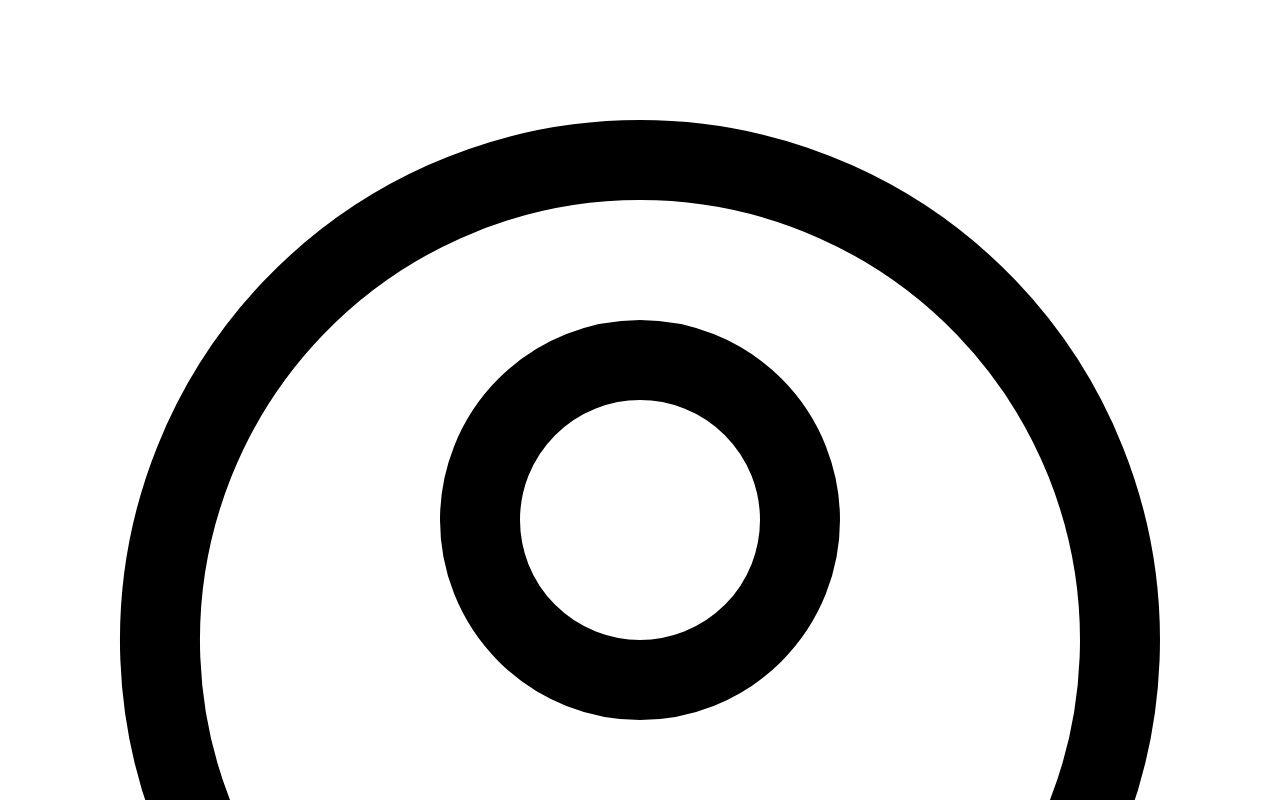
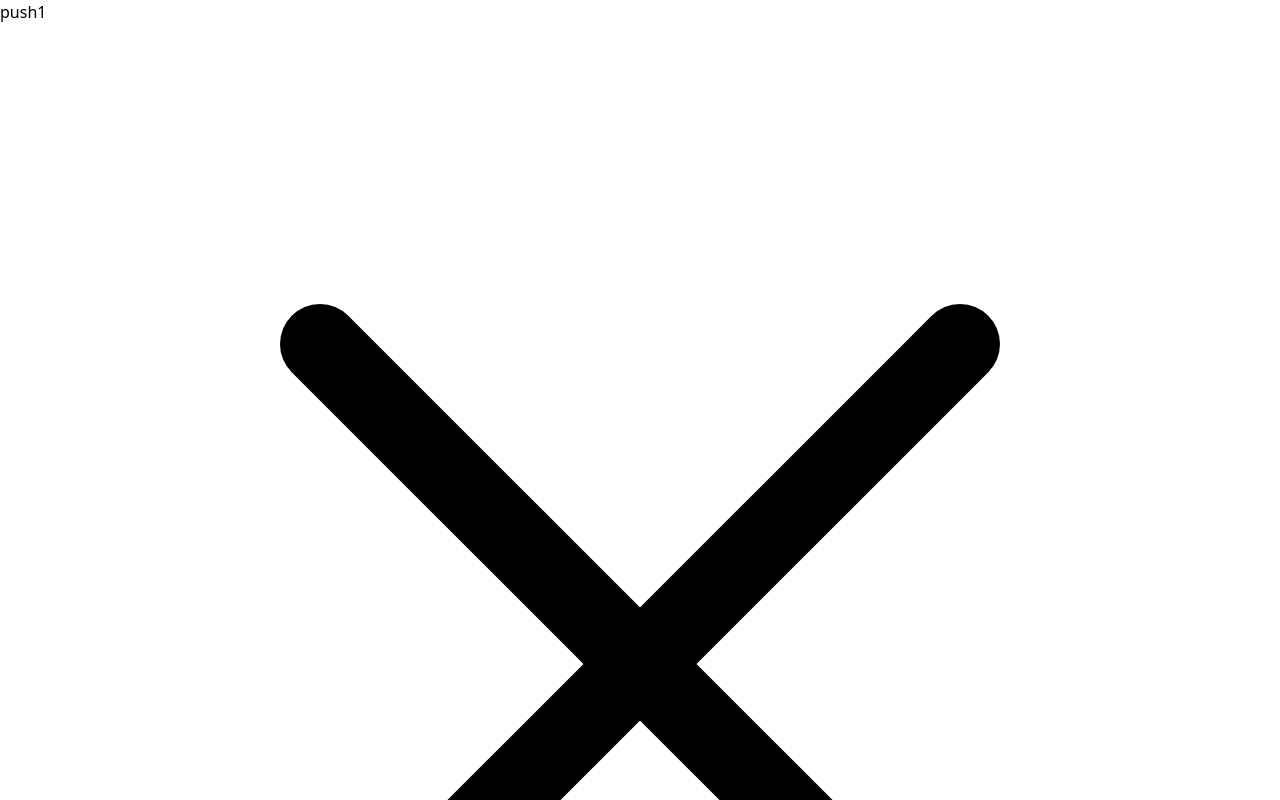
Before and after one commit to kyhungtran191/cein-fe, a React (Vite) app: page / in a window 1280 px wide. Shown: the top 800 px of the page. Built offline with nearby package versions, Linux system fonts and the light colour scheme.

Commit message:
update components

```diff
--- a/src/App.tsx
+++ b/src/App.tsx
@@ -1,12 +1,22 @@
 /* eslint-disable jsx-a11y/anchor-is-valid */
 /* eslint-disable jsx-a11y/no-static-element-interactions */
+import { useState } from 'react'
+import Sidebar from './components/Sidebar/Sidebar'
 import Tooltip from './components/Tooltip/Tooltip'
 import UserIcon from './components/icons/UserIcon'
+import Modal from './components/Modal/Modal'
 
 function App() {
+  const [show, setShow] = useState<boolean>(false)
+  const [show2, setShow2] = useState<boolean>(true)
+  const [count, setCount] = useState(1)
   return (
     <>
-      <Tooltip parentElement={<UserIcon></UserIcon>} title='This is user Icon'></Tooltip>
+      <Sidebar isOpen={show} onSidebarClose={() => setShow(false)}>
+        1
+      </Sidebar>
+      <button onClick={() => setShow(true)}>push</button>
+      {count}
     </>
   )
 }
--- a/src/components/Sidebar/Sidebar.tsx
+++ b/src/components/Sidebar/Sidebar.tsx
@@ -1,3 +1,50 @@
-export default function Sidebar() {
-  return <div>Sidebar</div>
+import { createPortal } from 'react-dom'
+
+/* eslint-disable jsx-a11y/no-static-element-interactions */
+interface ISidebarProps {
+  isOpen: boolean
+  children: React.ReactNode
+  className?: string
+  bodyClassName?: string
+  title?: string
+  onSidebarClose: () => void
 }
+
+export default function Sidebar({
+  children,
+  isOpen = false,
+  className = '',
+  bodyClassName = '',
+  title = '',
+  onSidebarClose
+}: ISidebarProps) {
+  return createPortal(
+    <>
+      <div className={`fixed inset-0 z-40 ${!isOpen ? 'pointer-events-none' : ' pointer-events-auto'}`}>
+        <div
+          className={`absolute inset-0 bg-black bg-opacity-30 ${isOpen ? 'opacity-100 pointer-events-auto' : 'opacity-0 pointer-events-none'} transition-all duration-300`}
+          onClick={onSidebarClose}
+        ></div>
+        <div
+          className={`fixed top-0 right-0 min-h-screen z-50 p-10 px-4 w-[50vw] lg:w-[35vw] bg-white ${isOpen ? 'translate-x-0' : 'translate-x-full'} transition-all duration-300 ease-in-out ${bodyClassName}`}
+        >
+          <div className='flex justify-end px-10'>
+            <svg
+              xmlns='http://www.w3.org/2000/svg'
+              fill='none'
+              viewBox='0 0 24 24'
+              strokeWidth={1.5}
+              stroke='currentColor'
+              className='w-8 h-8 cursor-pointer'
+              onClick={onSidebarClose}
+            >
+              <path strokeLinecap='round' strokeLinejoin='round' d='M6 18 18 6M6 6l12 12' />
+            </svg>
+          </div>
+          <div className='p-5'>{children}</div>
+        </div>
+      </div>
+    </>,
+    document.body as HTMLElement
+  )
+}
```
